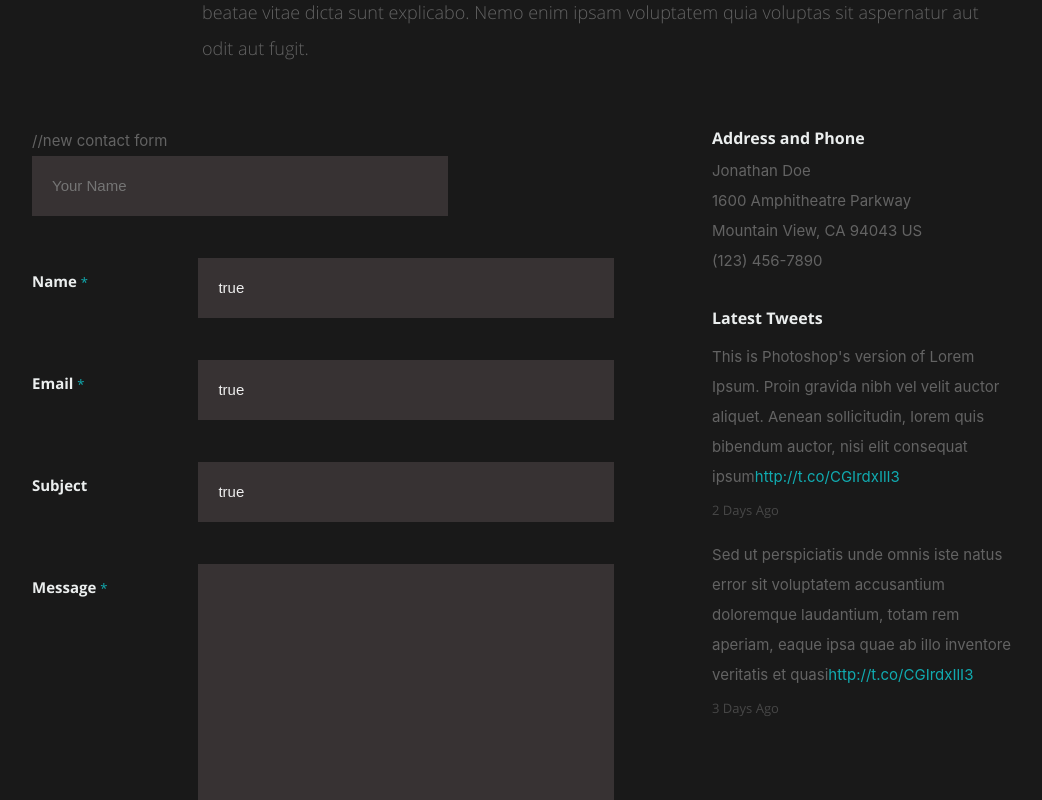
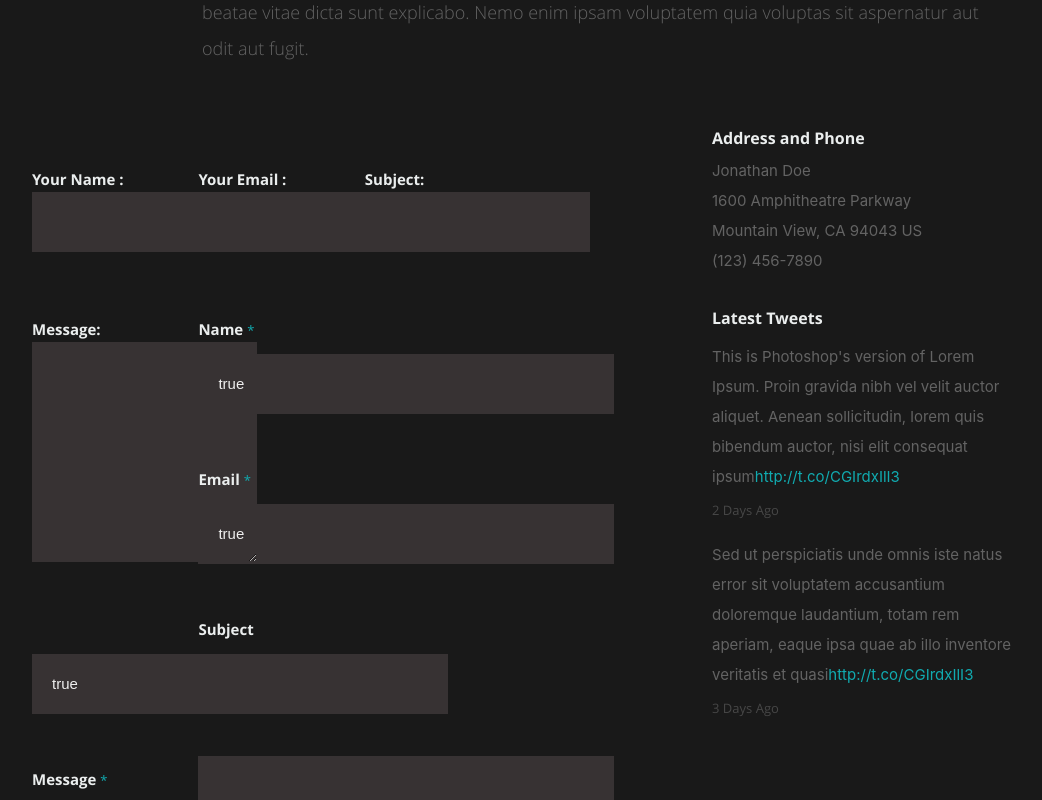
Before and after one commit to cristianordonez/resume, a React (Create React App) app: page / in a window 1280 px wide. Shown: the part 5240-6040 px from the top of the page, without its empty margins (118-1160 px from the left). Built offline with nearby package versions, Linux system fonts and the light colour scheme.

Commit message:
try again

```diff
--- a/public/index.html
+++ b/public/index.html
@@ -62,4 +62,13 @@
       To create a production bundle, use `npm run build` or `yarn build`.
     -->
   </body>
+
+<!-- a little help for the Netlify post processing bots -->
+<form name="contactForm" netlify netlify-honeypot="bot-field" hidden>
+  <input type="text" name="contactName" />
+  <input type="text" name="contactSubject" />
+  <input type="email" name="contactEmail" />
+  <textarea name="contactMessage"></textarea>
+</form>
+
 </html>
--- a/src/components/contactus/contactus.js
+++ b/src/components/contactus/contactus.js
@@ -26,21 +26,30 @@ export default class ContactUs extends  Component {
           <div className="eight columns">
 
 
-//new contact form
 
-<form
-  name="contact"
-  method="POST"
-  data-netlify="true"
-  data-netlify-honeypot="bot-field"
->
-  <input name="name" placeholder="Your Name" type="text"></input>
-</form>
 
             {/* form */}
-            <form action method="POST" id="contactForm" name="contactForm" data-netlify="true">
+            <form action method="POST" id="contactForm" name="contactForm">
               <fieldset>
 
+
+
+<form name="contactForm" method="POST">
+  <input type="hidden" name="contactName" value="contactForm" />
+  <p>
+    <label>Your Name : <input type="text" name="contactName"/></label>
+  </p>
+  <p>
+    <label>Your Email : <input type="email" name="contactEmail"/></label>
+  </p>
+  <p>
+    <label>Subject: <input type="email" name="contactSubject"/></label>
+  </p>
+  <p>
+    <label>Message: <textarea name="contactMessage"/></label>
+  </p>
+
+</form>
                 <div>
                   <label htmlFor="contactName">Name <span className="required">*</span></label>
                   <input type="text" defaultValue size={35} id="contactName" name="contactName" />
@@ -76,7 +85,6 @@ export default class ContactUs extends  Component {
                 </div>
               </fieldset>
             </form> {/* Form End */}
-
 
 
 
```
